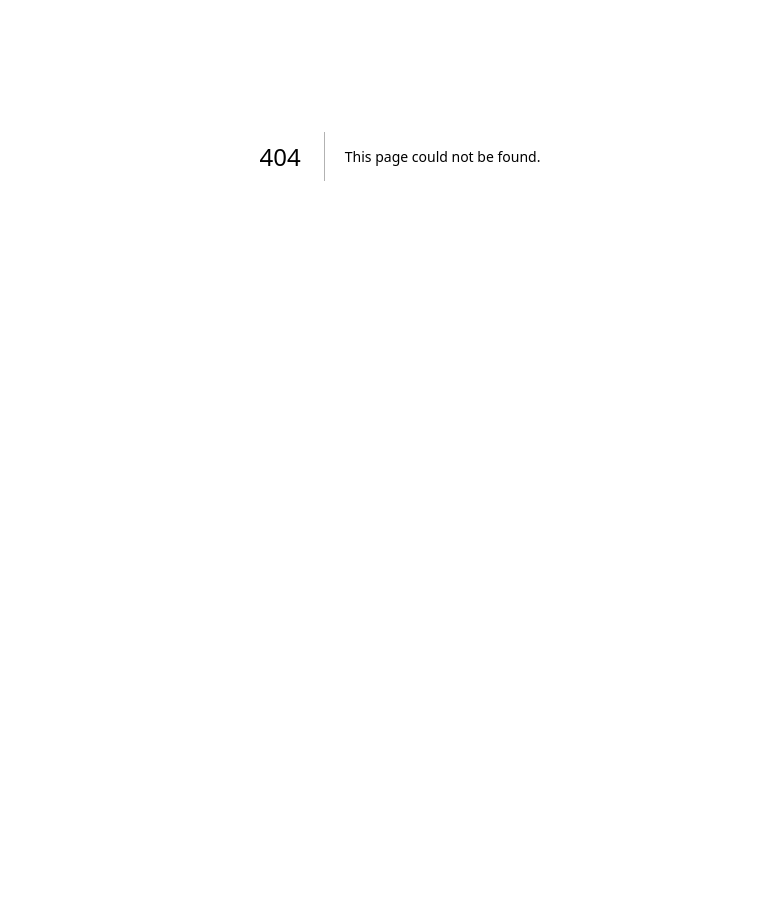
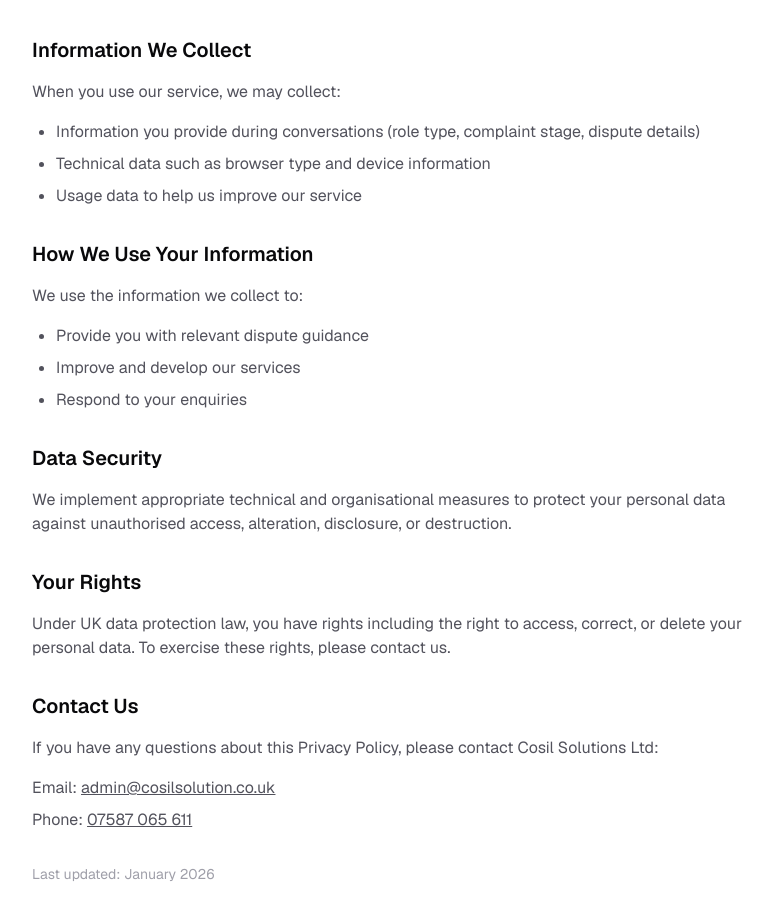
Before and after one commit to Insleye/cosil-dispute-readiness, a Next.js app: page /privacy in a window 1280 px wide. Before the commit this address had no page. Shown: the part 244-1164 px from the top of the page, without its empty margins (240-1013 px from the left). Before the commit the page ends 800 px from the top, so only its background shows below. Built offline with nearby package versions, Linux system fonts and the light colour scheme.

Commit message:
Fix: Move privacy page to correct location (app/privacy) and simplify as Server Component

```diff
--- a/app/app/privacy/page.tsx
+++ /dev/null
@@ -1,128 +0,0 @@
-"use client";
-
-import { useMemo, useState } from "react";
-import { Chat } from "@/components/chat";
-import { DataStreamHandler } from "@/components/data-stream-handler";
-import { Button } from "@/components/ui/button";
-import { generateUUID } from "@/lib/utils";
-
-const ROLE_OPTIONS = [
-  "Tenant / Resident",
-  "Leaseholder",
-  "Landlord",
-  "Freeholder",
-  "Managing Agent / Property Manager",
-  "Housing Association",
-  "Local Authority",
-];
-
-const COMPLAINT_STAGE_OPTIONS = [
-  "No, I have not raised a formal complaint",
-  "Yes, complaint raised but no response yet",
-  "Yes, complaint responded to but unresolved",
-  "Yes, complaint exhausted / final response received",
-];
-
-export default function DisputeReadinessGate({
-  initialChatModel,
-}: {
-  initialChatModel: string;
-}) {
-  const [userRole, setUserRole] = useState<string | null>(null);
-  const [complaintStage, setComplaintStage] = useState<string | null>(null);
-
-  const chatId = useMemo(() => generateUUID(), []);
-
-  if (!userRole) {
-    return (
-      <div className="mx-auto mt-16 max-w-2xl px-4">
-        <h1 className="mb-2 text-2xl font-semibold">Dispute Readiness Check</h1>
-        <p className="mb-6 text-zinc-500">
-          To give you the right guidance, first tell us which best describes you.
-        </p>
-
-        <div className="grid gap-3">
-          {ROLE_OPTIONS.map((role) => (
-            <Button
-              key={role}
-              variant="outline"
-              className="justify-start"
-              onClick={() => setUserRole(role)}
-            >
-              {role}
-            </Button>
-          ))}
-        </div>
-
-        <p className="mt-6 text-xs text-zinc-400">
-          This tool provides general strategic guidance, not legal advice.
-          If you need tailored support, contact Cosil Solutions Ltd on{" "}
-          <a className="underline" href="tel:07587065611">
-            07587 065 611
-          </a>
-          .
-        </p>
-      </div>
-    );
-  }
-
-  if (!complaintStage) {
-    return (
-      <div className="mx-auto mt-16 max-w-2xl px-4">
-        <h1 className="mb-2 text-2xl font-semibold">Complaint stage check</h1>
-        <p className="mb-6 text-zinc-500">
-          Where are you currently in the complaints process?
-        </p>
-
-        <div className="grid gap-3">
-          {COMPLAINT_STAGE_OPTIONS.map((stage) => (
-            <Button
-              key={stage}
-              variant="outline"
-              className="justify-start"
-              onClick={() => setComplaintStage(stage)}
-            >
-              {stage}
-            </Button>
-          ))}
-        </div>
-
-        <p className="mt-6 text-xs text-zinc-400">
-          If you need tailored support, contact Cosil Solutions Ltd on{" "}
-          <a className="underline" href="tel:07587065611">
-            07587 065 611
-          </a>
-          .
-        </p>
-      </div>
-    );
-  }
-
-  const initialMessages = [
-    {
-      id: generateUUID(),
-      role: "user",
-      parts: [
-        {
-          type: "text",
-          text: `I am a ${userRole}. Complaint stage: ${complaintStage}. I need help with a dispute.`,
-        },
-      ],
-    },
-  ];
-
-  return (
-    <>
-      <Chat
-        autoResume={false}
-        id={chatId}
-        initialChatModel={initialChatModel}
-        initialMessages={initialMessages}
-        initialVisibilityType="private"
-        isReadonly={false}
-        key={chatId}
-      />
-      <DataStreamHandler />
-    </>
-  );
-}
--- /dev/null
+++ b/app/privacy/page.tsx
@@ -0,0 +1,81 @@
+export default function PrivacyPage() {
+  return (
+    <div className="mx-auto max-w-3xl px-4 py-16">
+      <h1 className="mb-8 text-3xl font-semibold">Privacy Policy</h1>
+
+      <section className="mb-8">
+        <h2 className="mb-4 text-xl font-semibold">Introduction</h2>
+        <p className="mb-4 text-zinc-600 dark:text-zinc-400">
+          Cosil Solutions Ltd (&quot;we&quot;, &quot;us&quot;, or &quot;our&quot;) is committed to protecting your privacy.
+          This Privacy Policy explains how we collect, use, and safeguard your information when you use
+          our Dispute Readiness Check tool.
+        </p>
+      </section>
+
+      <section className="mb-8">
+        <h2 className="mb-4 text-xl font-semibold">Information We Collect</h2>
+        <p className="mb-4 text-zinc-600 dark:text-zinc-400">
+          When you use our service, we may collect:
+        </p>
+        <ul className="mb-4 list-disc pl-6 text-zinc-600 dark:text-zinc-400">
+          <li className="mb-2">Information you provide during conversations (role type, complaint stage, dispute details)</li>
+          <li className="mb-2">Technical data such as browser type and device information</li>
+          <li className="mb-2">Usage data to help us improve our service</li>
+        </ul>
+      </section>
+
+      <section className="mb-8">
+        <h2 className="mb-4 text-xl font-semibold">How We Use Your Information</h2>
+        <p className="mb-4 text-zinc-600 dark:text-zinc-400">
+          We use the information we collect to:
+        </p>
+        <ul className="mb-4 list-disc pl-6 text-zinc-600 dark:text-zinc-400">
+          <li className="mb-2">Provide you with relevant dispute guidance</li>
+          <li className="mb-2">Improve and develop our services</li>
+          <li className="mb-2">Respond to your enquiries</li>
+        </ul>
+      </section>
+
+      <section className="mb-8">
+        <h2 className="mb-4 text-xl font-semibold">Data Security</h2>
+        <p className="mb-4 text-zinc-600 dark:text-zinc-400">
+          We implement appropriate technical and organisational measures to protect your personal data
+          against unauthorised access, alteration, disclosure, or destruction.
+        </p>
+      </section>
+
+      <section className="mb-8">
+        <h2 className="mb-4 text-xl font-semibold">Your Rights</h2>
+        <p className="mb-4 text-zinc-600 dark:text-zinc-400">
+          Under UK data protection law, you have rights including the right to access, correct, or delete
+          your personal data. To exercise these rights, please contact us.
+        </p>
+      </section>
+
+      <section className="mb-8">
+        <h2 className="mb-4 text-xl font-semibold">Contact Us</h2>
+        <p className="mb-4 text-zinc-600 dark:text-zinc-400">
+          If you have any questions about this Privacy Policy, please contact Cosil Solutions Ltd:
+        </p>
+        <ul className="mb-4 list-none text-zinc-600 dark:text-zinc-400">
+          <li className="mb-2">
+            Email:{" "}
+            <a className="underline" href="mailto:admin@cosilsolution.co.uk">
+              admin@cosilsolution.co.uk
+            </a>
+          </li>
+          <li className="mb-2">
+            Phone:{" "}
+            <a className="underline" href="tel:07587065611">
+              07587 065 611
+            </a>
+          </li>
+        </ul>
+      </section>
+
+      <p className="text-sm text-zinc-400">
+        Last updated: January 2026
+      </p>
+    </div>
+  );
+}
```
